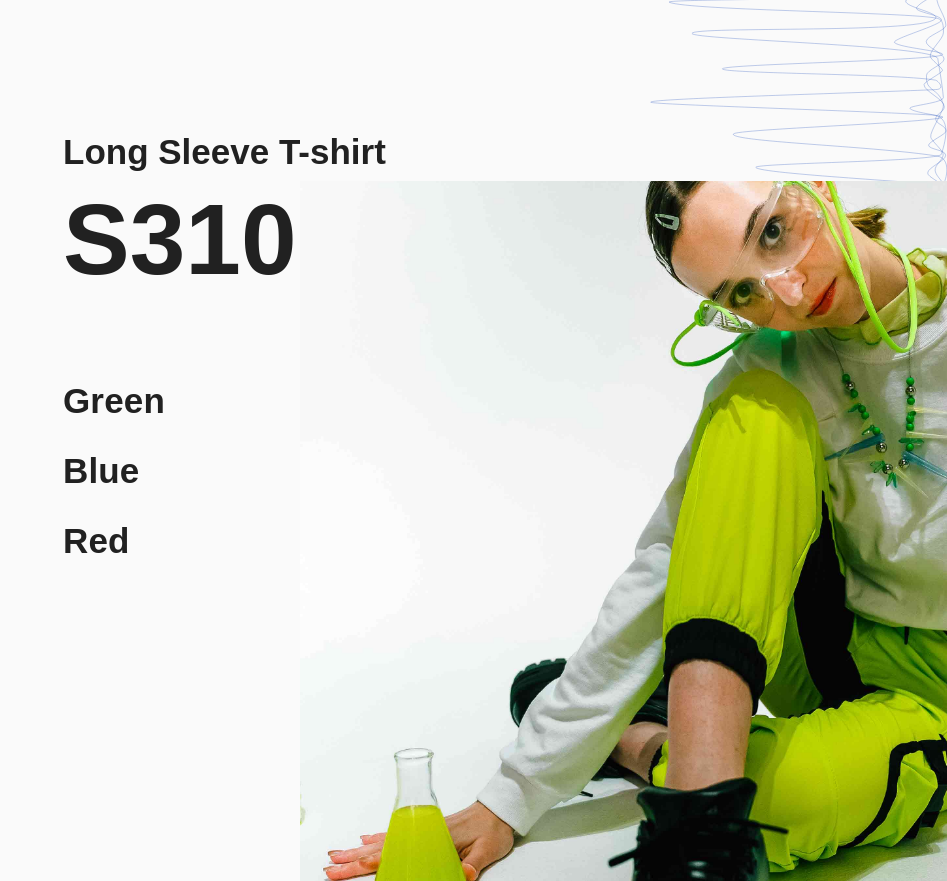
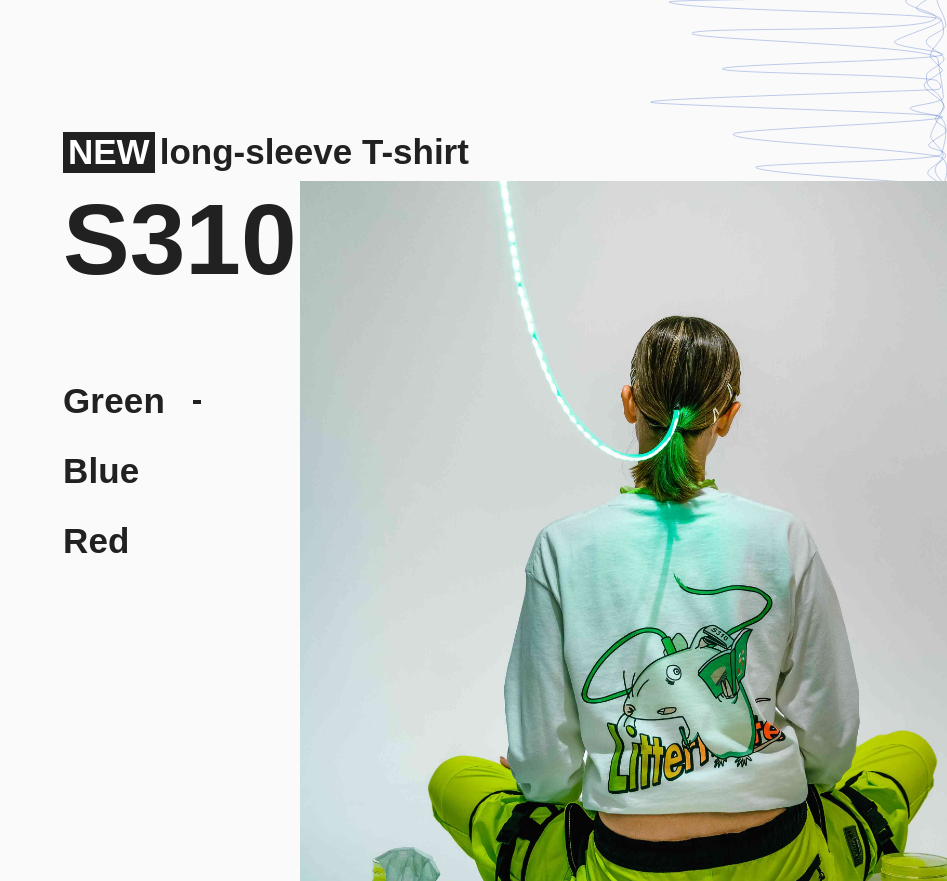
Before and after one commit to khsacc/littermate-official, a Next.js app: page / in a window 1280 px wide. Shown: the part 1340-2221 px from the top of the page, without its empty margins (333-1280 px from the left). Built offline with nearby package versions, Linux system fonts and the light colour scheme; no server answers; a web font is replaced by a local one.

Commit message:
modified itemComponent design to PC-sized devices

```diff
--- a/components/Pages/Top/itemList.tsx
+++ b/components/Pages/Top/itemList.tsx
@@ -9,6 +9,7 @@ const useStyles = makeStyles((theme) => {
   return {
     imgContainer: {
       width: "100%",
+      maxWidth: 750,
       height: "100%",
       backgroundPosition: "center",
       backgroundSize: "auto 100vh",
@@ -47,6 +48,13 @@ const useStyles = makeStyles((theme) => {
       paddingLeft: "7.5vw",
       marginBottom: "1vh",
       marginTop: "115px",
+    },
+    new: {
+      background: theme.palette.grey[900],
+      color: "white",
+      display: "inline-block",
+      padding: "0 5px",
+      marginRight: 5,
     },
     itemContainer: {
       // display: "grid",
@@ -108,6 +116,27 @@ const useStyles = makeStyles((theme) => {
     },
     itemColour: {
       listStyle: "none",
+      // position: "relative",
+    },
+    itemColourLink: {
+      position: "relative",
+      cursor: "pointer",
+    },
+
+    selectedColour: {
+      width: 8,
+      height: 4,
+      display: "block",
+      position: "absolute",
+      right: "-35%",
+      top: "50%",
+      // transform: "translateY(-50%)",
+      backgroundColor: theme.palette.grey[900],
+      opacity: 1,
+      transition: "0.5s",
+    },
+    selectedColourHidden: {
+      opacity: 0,
     },
   };
 });
@@ -128,12 +157,13 @@ export const ItemComponent: NextPage<{ datum: ItemDatum }> = ({ datum }) => {
   return (
     <>
       <Typography className={classes.kind} variant="h3">
-        Long Sleeve T-shirt <br />
+        {datum.isNew && <span className={classes.new}>NEW</span>}
+        {datum.kind}
         {/* {data.length} Colours */}
       </Typography>
       <div className={classes.itemContainer}>
         <Typography variant="h3" className={classes.itemName}>
-          S310
+          {datum.name}
         </Typography>
         <div
           className={classes.imgContainer}
@@ -151,11 +181,22 @@ export const ItemComponent: NextPage<{ datum: ItemDatum }> = ({ datum }) => {
           {displayData.topImages.map((colour, colourIdx) => (
             <li key={colourIdx} className={classes.itemColour}>
               <a
+                className={classes.itemColourLink}
                 onClick={() => {
                   setCurrentDataIndex(colourIdx);
                 }}
               >
                 {colour.colour}
+                {
+                  <span
+                    className={[
+                      classes.selectedColour,
+                      colourIdx === currentDataIndex
+                        ? ""
+                        : classes.selectedColourHidden,
+                    ].join(" ")}
+                  ></span>
+                }
               </a>
             </li>
           ))}
--- a/data/item/index.ts
+++ b/data/item/index.ts
@@ -16,11 +16,11 @@ export const itemData: ItemDatum[] = [
     images: [
       {
         colour: "Green",
-        img: "/image/S310/Green_2_2.jpg",
+        img: "/image/S310/Green_3_2.jpg",
       },
       {
         colour: "Blue",
-        img: "/image/S310/Blue_3_3.jpg",
+        img: "/image/S310/Blue_1_2.jpg",
       },
       {
         colour: "Red",
```
Also changed, not shown: public/image/S310/Blue_1_2.jpg (added), public/image/S310/Green_3_2.jpg (added).
